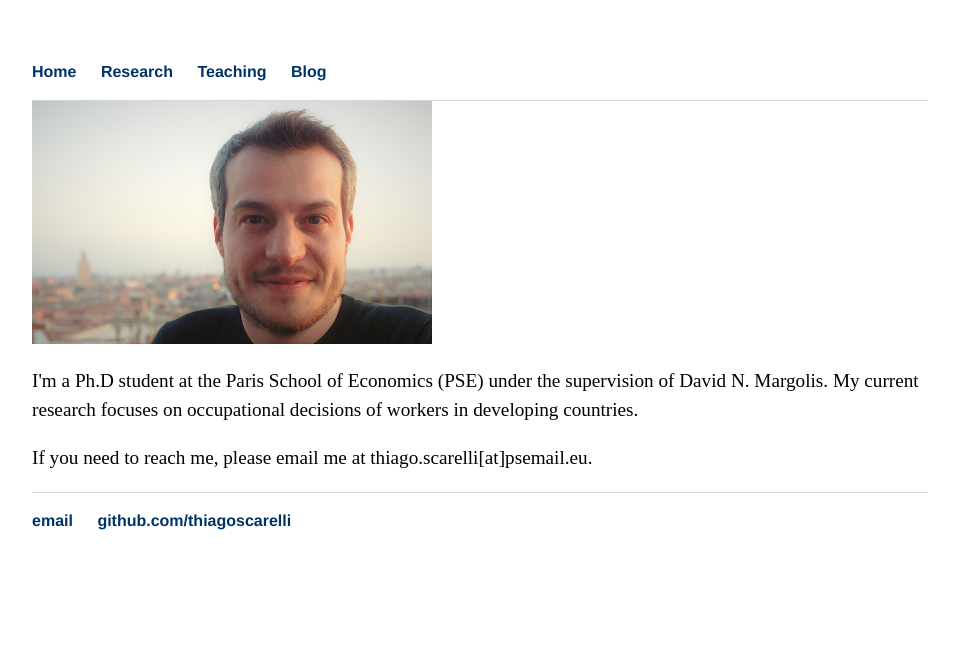
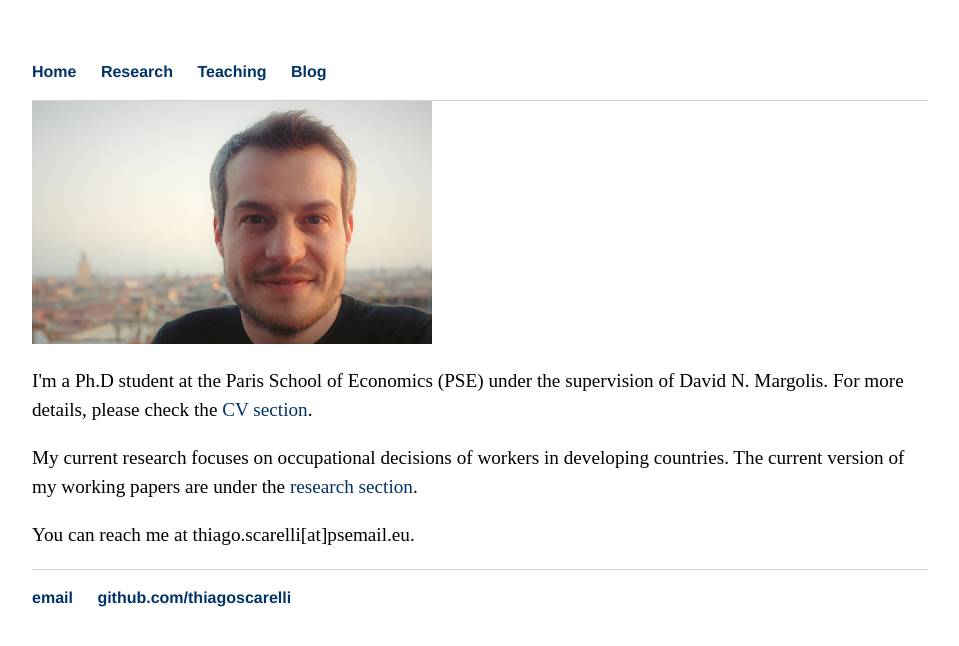
Before and after one commit to thiagoscarelli/thiagoscarelli.github.io, a Jekyll site: the page built from index.html, in a window 1280 px wide. Shown: the top 646 px of the page, without its empty margins (160-1119 px from the left). Built offline with Jekyll 4.4.1, drawn with Linux system fonts in a browser that asks for light colours.

Commit message:
Update index.html

```diff
--- a/index.html
+++ b/index.html
@@ -1,18 +1,19 @@
 ---
 layout: default
-title: Thiago Scarelli
+title: About me
 description: Thiago Scarelli is a Ph.D student at Paris School of Economics.
 ---
 
-<div>
+<div class = "main">
 
-	<div>
-		<img src="img/thiago_scarelli_400.png" alt="Thiago Scarelli">
-	</div>
+  <div>
+    <img src="img/thiago_scarelli_400.png" alt="Thiago Scarelli">
+  </div>
 
-	<div>
-		<p>I'm a Ph.D student at the Paris School of Economics (PSE) under the supervision of David N. Margolis. My current research focuses on occupational decisions of workers in developing countries.</p>
-		<p>If you need to reach me, please email me at thiago.scarelli[at]psemail.eu.</p>
-	</div>
+  <div>
+    <p>I'm a Ph.D student at the Paris School of Economics (PSE) under the supervision of David N. Margolis. For more details, please check the <a href="/CV">CV section</a>.</p>
+    <p>My current research focuses on occupational decisions of workers in developing countries. The current version of my working papers are under the <a href="/research">research section</a>.</p>
+    <p>You can reach me at thiago.scarelli[at]psemail.eu.</p>
+  </div>
 
 </div>
```
